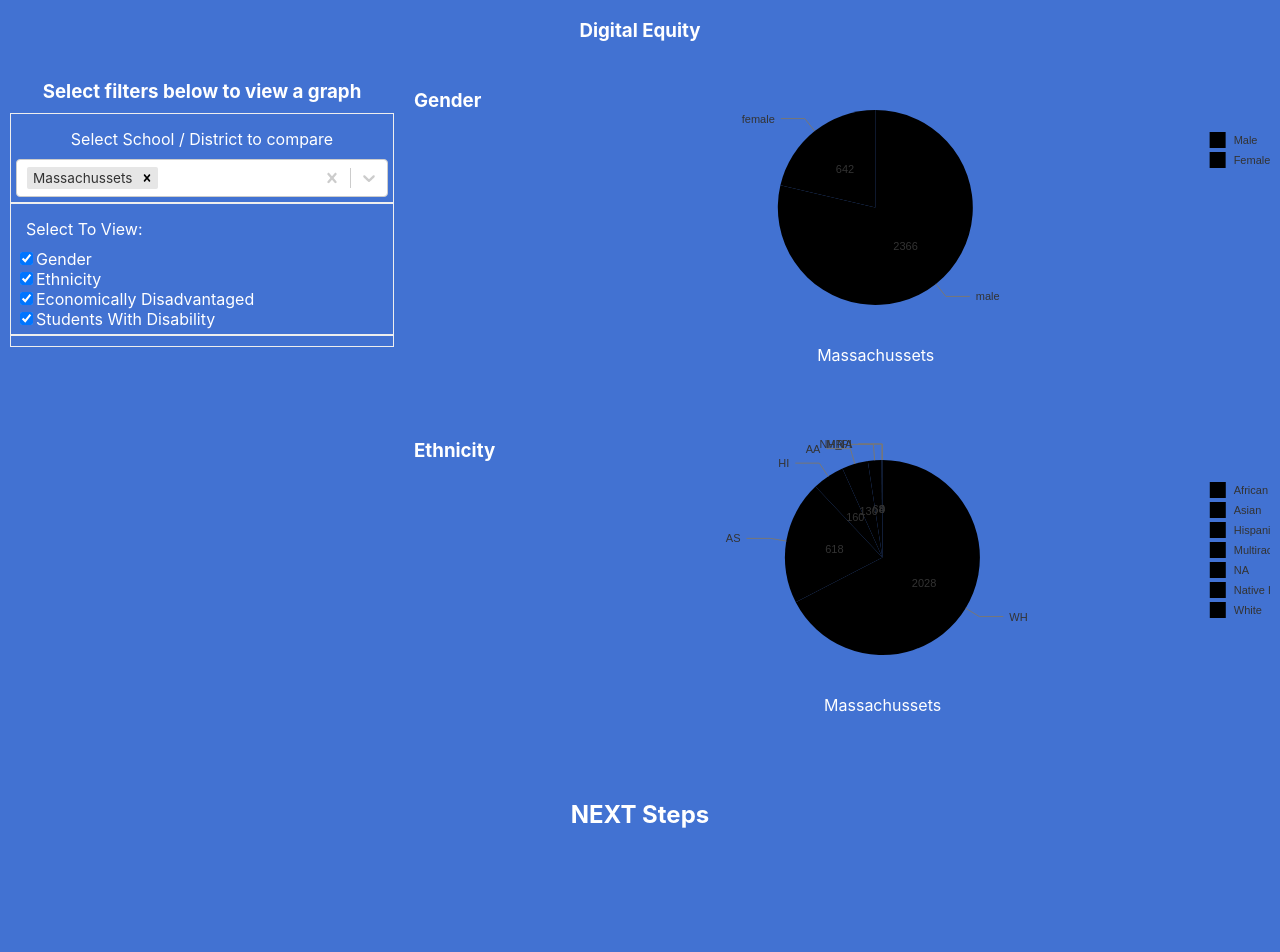
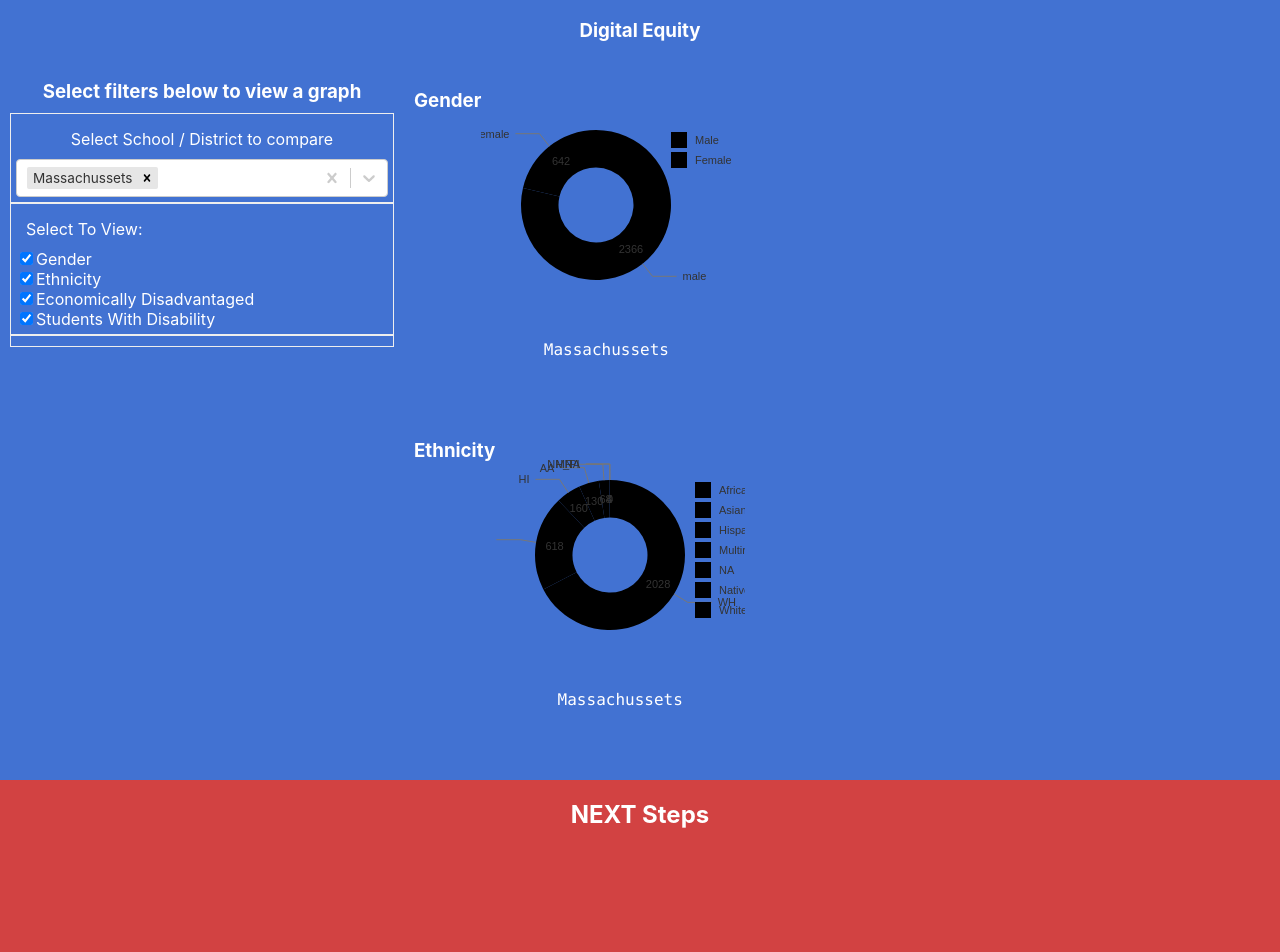
Before and after one commit to mbae-org/spark-digital-equity, a React (Create React App) app: page / in a window 1280 px wide. Shown: the top 952 px of the page. Built offline with nearby package versions, Linux system fonts and the light colour scheme.

Commit message:
- Change chart styling  - change legend positions

```diff
--- a/src/App.js
+++ b/src/App.js
@@ -157,6 +157,8 @@
         let filteredArray = [];
         let schoolObjectMap = {};
 
+        //  TODO: do this by year
+
         filteredArray = this.filterSchoolDataWithFields(schoolDataArray);
         schoolObjectMap = this.getSchoolObjectMap(filteredArray);
 
@@ -225,7 +227,8 @@
                 Number.isInteger(parseInt(schoolRow["MALE"])) &&
                 schoolRow["DIST_NAME"] &&
                 Number.isInteger(parseInt(schoolRow["ECODIS"])) &&
-                Number.isInteger(parseInt(schoolRow["SWD"]))
+                Number.isInteger(parseInt(schoolRow["SWD"])) &&
+                Number.isInteger(parseInt(schoolRow["SY"]))
             ) {
                 filteredArray.push(schoolRow);
             } else {
@@ -261,6 +264,7 @@
             );
             thisSchool.setEnrolled(parseInt(schoolRow["STUDENTS_ENROLLED"]));
             thisSchool.setStudentsWithDisability(parseInt(schoolRow["SWD"]));
+            thisSchool.setSchoolYear(parseInt(schoolRow["SY"]));
 
             let thisSchoolEthnicityArray = [];
             let thisSchoolEthnicityMap = {};
--- a/src/School.js
+++ b/src/School.js
@@ -13,6 +13,7 @@
         this._enrolled = 0;
         this._testTakers = 0;
         this._studentsWithDisability = 0;
+        this._schoolYear = 2016;
     }
 
     setType(entityType) {
@@ -68,6 +69,10 @@
     setStudentsWithDisability(count) {
         this._studentsWithDisability = count;
     }
+
+    setSchoolYear(year) {
+        this._schoolYear = year;
+    }
 }
 
 export default School;
--- a/src/components/ChartPanel/DisabilityChart.js
+++ b/src/components/ChartPanel/DisabilityChart.js
@@ -49,11 +49,12 @@
         let thisSchoolData = {};
         let schoolDataArray = [
             {
-                id: "studentsWithDisability",
+                // id: "Students With Disability",
+                id: "SWD",
                 value: disabilityCount,
                 percentage: disabilityPercentage,
                 color: "orange",
-                label: "SWD"
+                label: "Students With Disability"
                 // Students With Disability
             },
             {
@@ -83,6 +84,20 @@
     flexDirection: "column"
 };
 
+const styles = {
+    root: {
+        fontFamily: "consolas, sans-serif",
+        textAlign: "center",
+        position: "relative",
+        width: 250,
+        height: 300
+    },
+
+    totalLabel: {
+        fontSize: 24
+    }
+};
+
 function getPieCharts(schoolDataArray) {
     const dataLength = schoolDataArray.length;
     let pieCharts = [];
@@ -91,7 +106,7 @@
         const schoolName = row.schoolName;
         const schoolData = row.dataArray;
         pieCharts.push(
-            <div key={schoolName} style={pieChartParentDivStyle}>
+            <div key={schoolName} style={styles.root}>
                 <div style={{ height: "90%", flexGrow: "1" }}>
                     <ResponsivePie
                         key={schoolName}
@@ -101,7 +116,8 @@
                         sortByValue={true}
                         enableSlicesLabels={false}
                         enableRadialLabels={false}
-                        margin={{ top: 40, right: 40, bottom: 40, left: 40 }}
+                        innerRadius={0.5}
+                        margin={{ top: 40, right: 60, bottom: 40, left: 40 }}
                         tooltip={data => {
                             return getTooltipHTML(data);
                         }}
@@ -113,7 +129,8 @@
                                           direction: "column",
                                           itemWidth: 20,
                                           itemHeight: 20,
-                                          translateY: 20
+                                          translateY: 20,
+                                          translateX: 20
                                           // symbolSize: 18,
                                           // symbolShape: "circle"
                                       }
@@ -131,7 +148,8 @@
         const heading = [];
         heading.push(
             <div key={"disability-heading"}>
-                <h3>Students With Disability</h3>
+                {/* <h3>Students With Disability</h3> */}
+                <h3>Disability</h3>
             </div>
         );
         pieCharts = heading.concat(pieCharts);
--- a/src/components/ChartPanel/EconDisChart.js
+++ b/src/components/ChartPanel/EconDisChart.js
@@ -52,7 +52,7 @@
         let thisSchoolData = {};
         let schoolDataArray = [
             {
-                id: "economicallyDisadvantaged",
+                id: "Disadvantaged",
                 value: disadvantagedCount,
                 percentage: disadvantagedPercentage,
                 color: "orange",
@@ -85,6 +85,20 @@
     flexDirection: "column"
 };
 
+const styles = {
+    root: {
+        fontFamily: "consolas, sans-serif",
+        textAlign: "center",
+        position: "relative",
+        width: 250,
+        height: 300
+    },
+
+    totalLabel: {
+        fontSize: 24
+    }
+};
+
 function getPieCharts(schoolDataArray) {
     const dataLength = schoolDataArray.length;
     let pieCharts = [];
@@ -93,7 +107,7 @@
         const schoolName = row.schoolName;
         const schoolData = row.dataArray;
         pieCharts.push(
-            <div key={schoolName} style={pieChartParentDivStyle}>
+            <div key={schoolName} style={styles.root}>
                 <div style={{ height: "90%", flexGrow: "1" }}>
                     <ResponsivePie
                         key={schoolName}
@@ -103,7 +117,8 @@
                         sortByValue={true}
                         enableSlicesLabels={false}
                         enableRadialLabels={false}
-                        margin={{ top: 40, right: 40, bottom: 40, left: 40 }}
+                        margin={{ top: 40, right: 40, bottom: 60, left: 40 }}
+                        innerRadius={0.5}
                         tooltip={data => {
                             return getTooltipHTML(data);
                         }}
@@ -111,11 +126,12 @@
                             index + 1 === dataLength
                                 ? [
                                       {
-                                          anchor: "top-right",
-                                          direction: "column",
-                                          itemWidth: 20,
+                                          anchor: "bottom",
+                                          direction: "row",
+                                          itemWidth: 120,
                                           itemHeight: 20,
-                                          translateY: 20
+                                          translateY: 30,
+                                          translateX: 10
                                           // symbolSize: 18,
                                           // symbolShape: "circle"
                                       }
@@ -132,7 +148,8 @@
     if (pieCharts && pieCharts.length > 0) {
         const heading = [];
         heading.push(
-            <h3 key={"econdis-heading"}>Economically Disadvantaged</h3>
+            // <h3 key={"econdis-heading"}>Economically Disadvantaged</h3>
+            <h3 key={"econdis-heading"}>EconDis</h3>
         );
         pieCharts = heading.concat(pieCharts);
     }
--- a/src/components/ChartPanel/EthnicityChart.js
+++ b/src/components/ChartPanel/EthnicityChart.js
@@ -81,21 +81,36 @@
     flexDirection: "column"
 };
 
+const styles = {
+    root: {
+        fontFamily: "consolas, sans-serif",
+        textAlign: "center",
+        position: "relative",
+        width: 250,
+        height: 300
+    },
+
+    totalLabel: {
+        fontSize: 24
+    }
+};
+
 function createPieCharts(chartData) {
     let pieCharts = [];
     const dataLength = chartData.length;
     chartData.forEach((row, index) => {
         pieCharts.push(
-            <div key={row.schoolName} style={pieChartParentDivStyle}>
+            <div key={row.schoolName} style={styles.root}>
                 <div style={{ height: "90%", flexGrow: "1" }}>
                     <ResponsivePie
                         key={row.schoolName}
                         data={row.dataArray}
-                        margin={{ top: 40, right: 40, bottom: 40, left: 40 }}
+                        margin={{ top: 40, right: 60, bottom: 40, left: 40 }}
                         colors={d => d.chartColor}
                         sortByValue={true}
                         enableRadialLabels={false}
                         enableSlicesLabels={false}
+                        innerRadius={0.5}
                         tooltip={data => {
                             return getTooltipHTML(data);
                         }}
@@ -107,7 +122,8 @@
                                           direction: "column",
                                           itemWidth: 20,
                                           itemHeight: 20,
-                                          translateY: 20
+                                          translateY: 20,
+                                          translateX: 30
                                           // symbolSize: 18,
                                           // symbolShape: "circle"
                                       }
--- a/src/components/ChartPanel/GenderChart.js
+++ b/src/components/ChartPanel/GenderChart.js
@@ -33,6 +33,7 @@
     options.forEach(schoolName => {
         const schoolRow = allData[schoolName];
 
+        const schoolYear = schoolRow._schoolYear;
         const maleCount = schoolRow._male;
         const femaleCount = schoolRow._female;
         const malePercentage = (
@@ -63,6 +64,7 @@
         ];
         thisSchoolData.schoolName = schoolName;
         thisSchoolData.dataArray = schoolDataArray;
+        thisSchoolData.schoolYear = schoolYear;
         chartData.push(thisSchoolData);
     });
 
@@ -78,6 +80,38 @@
     flexDirection: "column"
 };
 
+const margin = { top: 30, right: 200, bottom: 30, left: 30 };
+
+const styles = {
+    root: {
+        fontFamily: "consolas, sans-serif",
+        textAlign: "center",
+        position: "relative",
+        width: 250,
+        height: 300
+    },
+    overlay: {
+        position: "absolute",
+        top: 0,
+        right: margin.right,
+        bottom: 0,
+        left: margin.left,
+        display: "flex",
+        flexDirection: "column",
+        alignItems: "center",
+        justifyContent: "center",
+        fontSize: 30,
+        color: "#FFFFFF",
+        // background: "#FFFFFF33",
+        textAlign: "center",
+        // This is important to preserve the chart interactivity
+        pointerEvents: "none"
+    },
+    totalLabel: {
+        fontSize: 24
+    }
+};
+
 function getPieCharts(schoolDataArray) {
     const dataLength = schoolDataArray.length;
     let pieCharts = [];
@@ -85,8 +119,11 @@
     schoolDataArray.forEach((row, index) => {
         const schoolName = row.schoolName;
         const schoolData = row.dataArray;
+        const schoolYear = row.schoolYear;
+        console.log("school year: " + schoolYear);
+
         pieCharts.push(
-            <div key={schoolName} style={pieChartParentDivStyle}>
+            <div key={schoolName} style={styles.root}>
                 <div style={{ height: "90%", flexGrow: "1" }}>
                     <ResponsivePie
                         key={schoolName}
@@ -96,7 +133,8 @@
                         sortByValue={true}
                         enableSlicesLabels={false}
                         enableRadialLabels={false}
-                        margin={{ top: 40, right: 40, bottom: 40, left: 40 }}
+                        margin={{ top: 40, right: 60, bottom: 40, left: 40 }}
+                        innerRadius={0.5}
                         tooltip={data => {
                             return getTooltipHTML(data);
                         }}
@@ -108,7 +146,8 @@
                                           direction: "column",
                                           itemWidth: 20,
                                           itemHeight: 20,
-                                          translateY: 20
+                                          translateY: 20,
+                                          translateX: 20
                                           // symbolSize: 18,
                                           // symbolShape: "circle"
                                       }
@@ -116,6 +155,9 @@
                                 : undefined
                         }
                     />
+                    {/* <div style={styles.overlay}>
+                        <span>{schoolYear}</span>
+                    </div> */}
                 </div>
                 <div style={{ flexGrow: "1" }}>{schoolName}</div>
             </div>
--- a/src/components/NextStepsPanel.js
+++ b/src/components/NextStepsPanel.js
@@ -7,7 +7,8 @@
             style={{
                 display: "flex",
                 minHeight: "90vh",
-                flexDirection: "column"
+                flexDirection: "column",
+                backgroundColor: "#d24242"
             }}
         >
             <div style={{ height: "30%" }}>
--- a/src/data/data-2016.json
+++ b/src/data/data-2016.json
@@ -1725,7 +1725,7 @@
    "FIELD21": ""
  },
  {
-   "SY": null,
+   "SY": 2016,
    "ORG_CODE": null,
    "SCHOOL": null,
    "DIST_NAME": "Massachussets",
```
